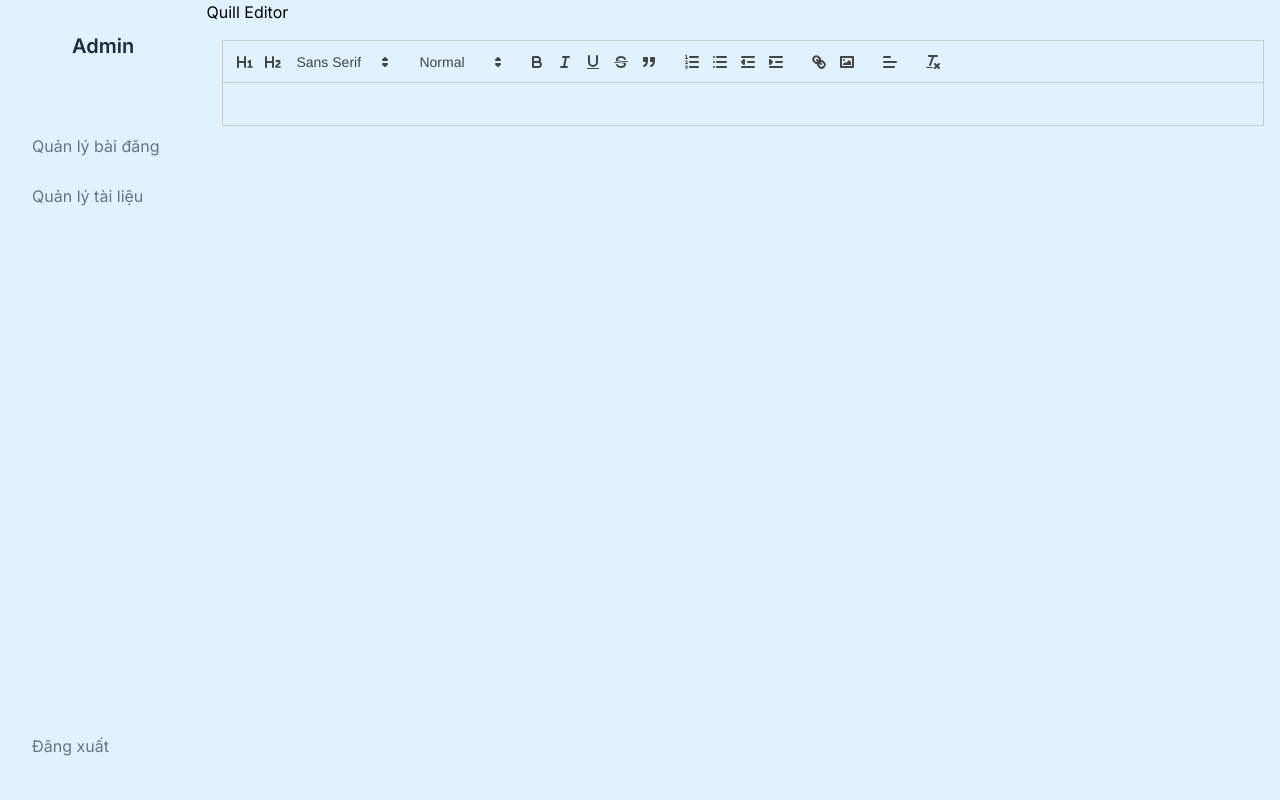
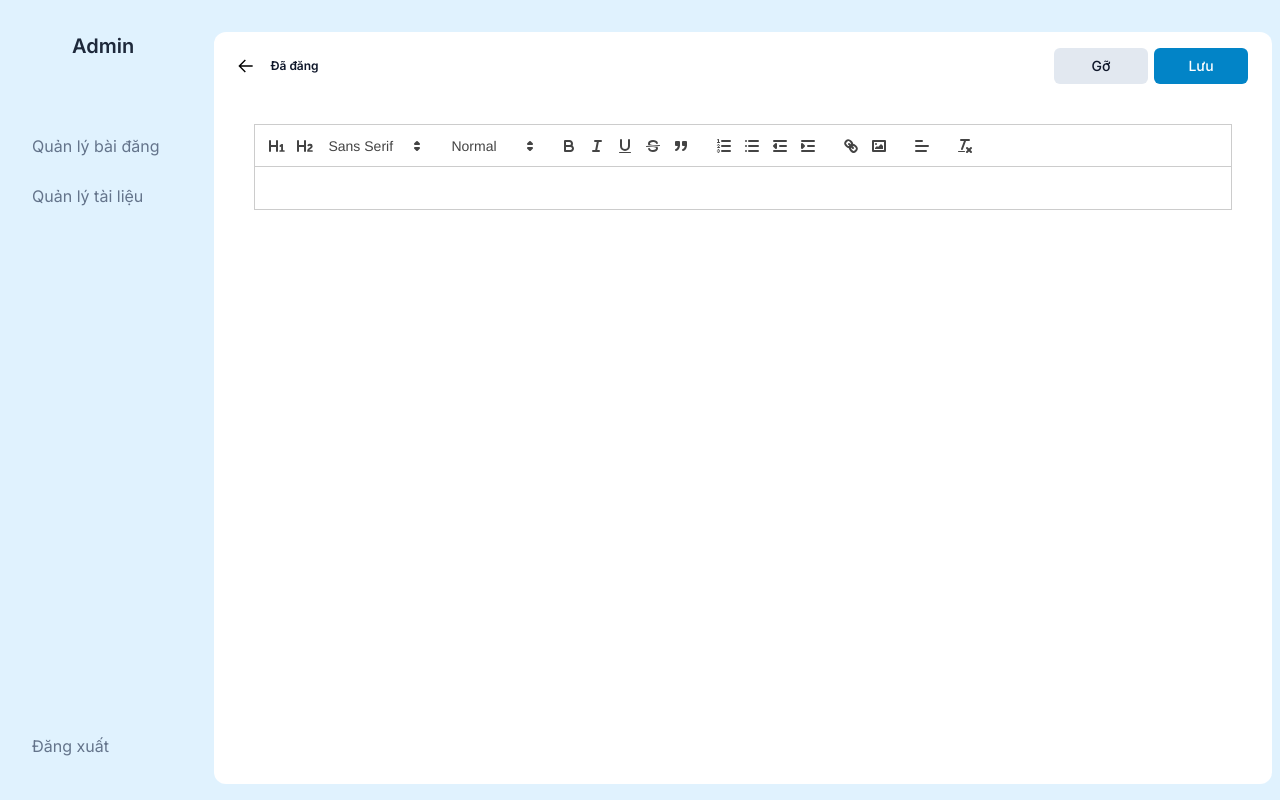
Before and after one commit to WDS-MHX/HSV_Web, a Next.js app: page /admin/quan-ly-bai-dang/chi-tiet-bai-dang in a window 1280 px wide. Built offline with nearby package versions, Linux system fonts and the light colour scheme.

Commit message:
feat: update button UI

```diff
--- a/package.json
+++ b/package.json
@@ -32,6 +32,7 @@
     "react-icons": "^5.2.1",
     "react-paginate": "^8.2.0",
     "react-quill": "^2.0.0",
+    "react-quilljs": "^2.0.2",
     "zod": "^3.23.8"
   },
   "devDependencies": {
--- a/src/app/(main-layout)/tim-kiem/page.tsx
+++ b/src/app/(main-layout)/tim-kiem/page.tsx
@@ -98,7 +98,7 @@ const data: searchData[] = [
 const timkiem = () => {
   return (
     <div className='py-2 flex'>
-      <ResultPage searchValue={searchValue} searchResults={data} />
+      <ResultPage isAdmin={false} searchValue={searchValue} searchResults={data} />
     </div>
   )
 }
--- a/src/app/(protected-routes)/admin/quan-ly-bai-dang/chi-tiet-bai-dang/component/Editor.tsx
+++ b/src/app/(protected-routes)/admin/quan-ly-bai-dang/chi-tiet-bai-dang/component/Editor.tsx
@@ -3,6 +3,8 @@
 import React, { useState, useEffect } from 'react'
 import dynamic from 'next/dynamic'
 import 'react-quill/dist/quill.snow.css'
+import 'quill-image-resize-module-react'
+import 'quill-image-drop-module'
 
 const ReactQuill = dynamic(() => import('react-quill'), { ssr: false })
 
@@ -30,7 +32,12 @@ const Editor: React.FC = () => {
         ['clean'],
       ],
       imageResize: {
-        modules: ['Resize', 'DisplaySize'],
+        displayStyles: {
+          backgroundColor: 'black',
+          border: 'none',
+          color: 'white',
+        },
+        modules: ['Resize', 'DisplaySize', 'Toolbar'],
       },
       imageDrop: true,
     },
@@ -58,13 +65,14 @@ const Editor: React.FC = () => {
   }
 
   return (
-    <div className='p-4'>
+    <div className='p-4 h-full'>
       <ReactQuill
         value={editorHtml}
         onChange={handleChange}
         modules={modules}
         formats={formats}
         theme='snow'
+        style={{ color: 'black', height: '100%' }}
       />
     </div>
   )
--- a/src/app/(protected-routes)/admin/quan-ly-bai-dang/chi-tiet-bai-dang/page.tsx
+++ b/src/app/(protected-routes)/admin/quan-ly-bai-dang/chi-tiet-bai-dang/page.tsx
@@ -1,12 +1,37 @@
+'use client'
+
+import { GrLinkPrevious } from 'react-icons/gr'
 import Editor from './component/Editor'
+import { useState } from 'react'
 
 import React from 'react'
 
 const ChiTietBaiDang = () => {
+  const [isPost, setIsPost] = useState<boolean>(true)
+
   return (
-    <div>
-      <div>Quill Editor</div>
-      <Editor />
+    <div className='w-full bg-[#E0F2FE] lg:pt-8 px-2 pb-4 h-full'>
+      <div className='bg-white rounded-xl py-4 px-6 max-md:px-1 mb-4 h-full'>
+        <div className='flex justify-between items-center mb-6'>
+          <button className='flex gap-4'>
+            <GrLinkPrevious className='text-black' />
+            <span className='font-semibold text-xs text-primary hover:underline'>
+              {isPost ? 'Đã đăng' : 'Chưa đăng'}
+            </span>
+          </button>
+          <div className='flex gap-1.5 w-[194px]'>
+            <button className='text-sm rounded-md px-4 py-2 text-[#0F172A] font-medium bg-[#E2E8F0] w-full hover:font-bold hover:bg-[#e2e8f0c9]'>
+              Gỡ
+            </button>
+            <button className='text-sm rounded-md px-4 py-2 text-white font-medium bg-[#0284C7] w-full hover:font-bold hover:bg-[#0285c7d5]'>
+              Lưu
+            </button>
+          </div>
+        </div>
+        <div className='h-auto'>
+          <Editor />
+        </div>
+      </div>
     </div>
   )
 }
--- a/src/app/(protected-routes)/admin/quan-ly-bai-dang/page.tsx
+++ b/src/app/(protected-routes)/admin/quan-ly-bai-dang/page.tsx
@@ -110,21 +110,21 @@ const Quanlybaidang = () => {
   return (
     <div className='w-full bg-[#E0F2FE] lg:pt-8 px-2 pb-4 h-fit'>
       <div className='bg-white rounded-xl py-4 px-6 max-md:px-1 mb-4'>
-        <div className='p-[0.525rem] flex'>
+        <div className='p-1.5 flex bg-background w-fit mb-6 max-md:hidden'>
           <div
-            className={`cursor-pointer duration-300 transition-colors ${isPost ? 'text-primary font-semibold bg-[#E0F2FE]' : 'text-[#334155] bg-white'} px-3 py-3 rounded-md`}
+            className={`cursor-pointer duration-300 transition-colors ${isPost ? 'text-primary font-semibold bg-white' : 'text-[#334155]'} px-3 py-1.5 rounded-md`}
             onClick={handleIsOpen}
           >
             Đã đăng
           </div>
           <div
-            className={`cursor-pointer duration-300 transition-colors ${!isPost ? 'text-primary font-semibold bg-[#E0F2FE]' : 'text-[#334155] bg-white'} px-3 py-3 rounded-md`}
+            className={`cursor-pointer duration-300 transition-colors ${!isPost ? 'text-primary font-semibold bg-white' : 'text-[#334155]'} px-3 py-1.5 rounded-md`}
             onClick={handleNotIsOpen}
           >
             Chưa đăng
           </div>
         </div>
-        <ResultPage searchValue={searchValue} searchResults={data} />
+        <ResultPage isAdmin={true} searchValue={searchValue} searchResults={data} />
       </div>
     </div>
   )
--- a/src/components/shared/ResultPage.tsx
+++ b/src/components/shared/ResultPage.tsx
@@ -20,9 +20,10 @@ interface searchData {
 interface ResultPageType {
   searchValue: string
   searchResults: Array<searchData>
+  isAdmin: boolean
 }
 
-const ResultPage = ({ searchValue, searchResults }: ResultPageType) => {
+const ResultPage = ({ searchValue, searchResults, isAdmin }: ResultPageType) => {
   const [isLatest, setisLatest] = useState<boolean>(true)
   const [currentOffset, setCurrentOffset] = useState<number>(0)
   const [newSearchValue, setNewSearchValue] = useState<string>(searchValue)
@@ -119,7 +120,9 @@ const ResultPage = ({ searchValue, searchResults }: ResultPageType) => {
 
       {/* Main Container */}
       <div className='flex-grow'>
-        <div className='flex gap-6 max-lg:gap-2 max-lg:bg-white lg:bg-background px-8 py-2 rounded-md'>
+        <div
+          className={`flex gap-6 max-lg:gap-2 max-lg:bg-white lg:bg-background ${isAdmin ? 'lg:px-8' : 'px-8'} max-md:px-4 py-2 rounded-md`}
+        >
           <SelectOption className='max-md:hidden' />
           <div className='border-[1px] border-slate-300 rounded-md lg:ml-2 md:mx-2 mx-0 w-full'>
             <input
@@ -131,7 +134,7 @@ const ResultPage = ({ searchValue, searchResults }: ResultPageType) => {
           </div>
           <button className='max-lg:px-8 button-primary'>Tìm</button>
         </div>
-        <SelectOption className='md:hidden w-full px-8' />
+        <SelectOption className={`md:hidden w-full ${isAdmin ? 'lg:px-8' : 'px-8'} max-md:px-4`} />
 
         <div className='mt-4 px-4 py-2'>
           <div className='md:flex justify-between'>
--- a/src/styles/globals.css
+++ b/src/styles/globals.css
@@ -71,6 +71,19 @@ body {
   }
 }
 
+.ql-align-center {
+  text-align: center;
+}
+
+.ql-align-right {
+  text-align: right;
+}
+
+.ql-editor img {
+  max-width: 100%;
+  height: auto;
+}
+
 @layer utilities {
   .text-balance {
     text-wrap: balance;
```
Also changed, not shown: 1 other file (tests, documents, lock files or other folders).
